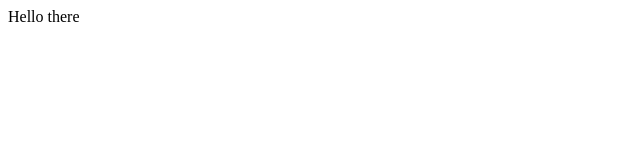
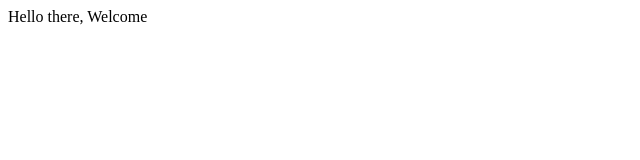
Before and after one commit to Sujay-shetty/learning-cs50, a plain HTML site: page index.html in a window 1280 px wide. Shown: the full height of the page, 0-640 px from the left. Drawn offline with Linux system fonts and the light colour scheme.

Commit message:
Welcome message

```diff
--- a/index.html
+++ b/index.html
@@ -3,6 +3,6 @@
 	    <title>cs 50 learning</title>
 	</head>
 	<body>
-		<div>Hello there</div>
+		<div>Hello there, Welcome</div>
 	</body>
 </html>
```
